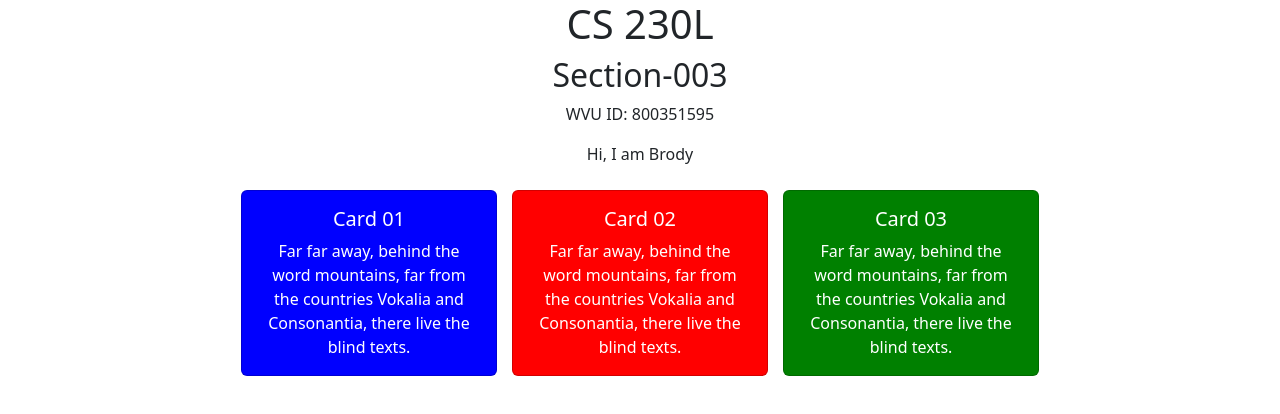
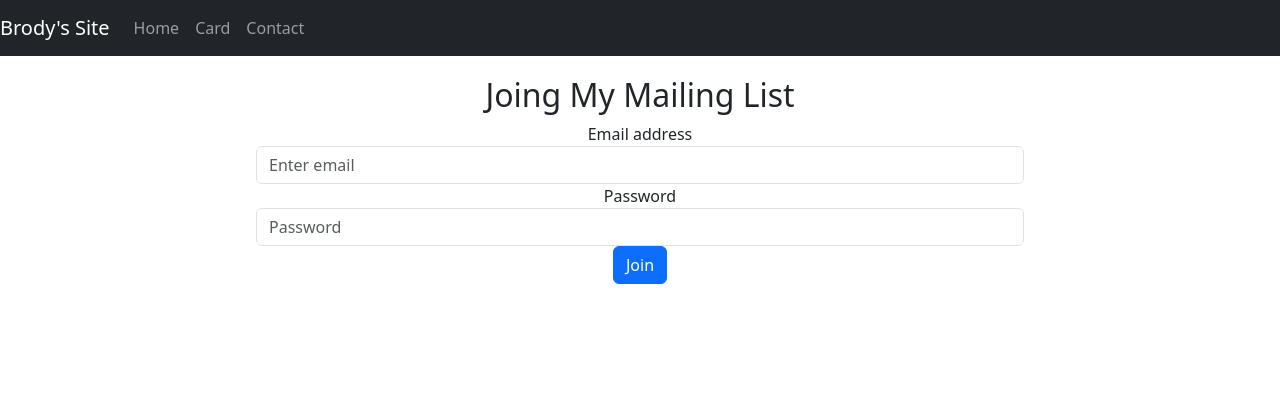
Before and after one commit to brodytrue/two30-lab, a React (Create React App) app: page /contact in a window 1280 px wide. Shown: the top 414 px of the page. Built offline with nearby package versions, Linux system fonts and the light colour scheme.

Commit message:
Added Card and Contact pages

```diff
--- a/src/App.css
+++ b/src/App.css
@@ -28,6 +28,16 @@
   color: #61dafb;
 }
 
+.Home {
+  margin-top: 20px;
+}
+
+.ContactForm {
+  margin: auto;
+  margin-top: 20px;
+  width: 60%;
+}
+
 @keyframes App-logo-spin {
   from {
     transform: rotate(0deg);
@@ -40,24 +50,27 @@
 #card-holder {
   display: flex;
   justify-content: center;
- }
+}
 
 #card01 {
-  background-color: blue;
-  color: white;
+  background-color: white;
+  color: darkslategray;
   width: 20%;
+  margin-top: 20px;
 }
 
 #card02 {
-  background-color: red;
-  color: white;
+  background-color: white;
+  color: darkslategray;
   width: 20%;
   margin-left: 15px;
   margin-right: 15px;
+  margin-top: 20px;
 }
 
 #card03 {
-  background-color: green;
-  color: white;
+  background-color: white;
+  color: darkslategray;
   width: 20%;
+  margin-top: 20px;
 }
--- a/src/App.js
+++ b/src/App.js
@@ -1,55 +1,22 @@
-import logo from './logo.svg';
-import './App.css';
+import "./App.css";
+import Card from "./components/Card";
+import Navbar from "./components/Navbar";
+import Home from "./components/Home";
+import Contact from "./components/Contact";
+import { BrowserRouter as Router, Routes, Route } from "react-router-dom";
 
 function App() {
   return (
-    <div className="App">
-      <h1>CS 230L</h1>
-      <h2>Section-003</h2>
-      <p>WVU ID: 800351595</p>
-      <p>Hi, I am Brody</p>
-      <Navbar />
-    </div>
-  );
-}
-
-function Navbar() {
-  return(
-    <nav class="navbar navbar-default">
-      <Card />
-    </nav>
-  );
-}
-
-function Card() {
-  return(
-    <div id="card-holder">
-
-      <div class="card" id='card01'>
-        <div class="card-body">
-          <h5 class="card-title">Card 01</h5>
-          <p class="card-text">Far far away, behind the word mountains, far from
-          the countries Vokalia and Consonantia, there live the blind texts.</p>
-        </div>
+    <Router>
+      <div className="App">
+        <Navbar />
+        <Routes>
+          <Route path="/" element={<Home />}></Route>
+          <Route path="/card" element={<Card />}></Route>
+          <Route path="/contact" element={<Contact />}></Route>
+        </Routes>
       </div>
-
-      <div class="card" id='card02'>
-        <div class="card-body">
-          <h5 class="card-title">Card 02</h5>
-          <p class="card-text">Far far away, behind the word mountains, far from
-          the countries Vokalia and Consonantia, there live the blind texts.</p>
-        </div>
-      </div>
-
-      <div class="card" id='card03'>
-        <div class="card-body">
-          <h5 class="card-title">Card 03</h5>
-          <p class="card-text">Far far away, behind the word mountains, far from
-          the countries Vokalia and Consonantia, there live the blind texts.</p>
-        </div>
-      </div>
-
-    </div>
+    </Router>
   );
 }
 
--- /dev/null
+++ b/src/components/Card.js
@@ -0,0 +1,35 @@
+export default function Card() {
+  return (
+    <div id="card-holder">
+      <div class="card" id="card01">
+        <div class="card-body">
+          <h5 class="card-title">Card 01</h5>
+          <p class="card-text">
+            Far far away, behind the word mountains, far from the countries
+            Vokalia and Consonantia, there live the blind texts.
+          </p>
+        </div>
+      </div>
+
+      <div class="card" id="card02">
+        <div class="card-body">
+          <h5 class="card-title">Card 02</h5>
+          <p class="card-text">
+            Far far away, behind the word mountains, far from the countries
+            Vokalia and Consonantia, there live the blind texts.
+          </p>
+        </div>
+      </div>
+
+      <div class="card" id="card03">
+        <div class="card-body">
+          <h5 class="card-title">Card 03</h5>
+          <p class="card-text">
+            Far far away, behind the word mountains, far from the countries
+            Vokalia and Consonantia, there live the blind texts.
+          </p>
+        </div>
+      </div>
+    </div>
+  );
+}
--- /dev/null
+++ b/src/components/Contact.js
@@ -0,0 +1,31 @@
+export default function Contact() {
+  return (
+    <form className="ContactForm">
+      <h2>Joing My Mailing List</h2>
+
+      <div class="form-group">
+        <label for="exampleInputEmail1">Email address</label>
+        <input
+          type="email"
+          class="form-control"
+          id="exampleInputEmail1"
+          aria-describedby="emailHelp"
+          placeholder="Enter email"
+        />
+      </div>
+      <div class="form-group">
+        <label for="exampleInputPassword1">Password</label>
+        <input
+          type="password"
+          class="form-control"
+          id="exampleInputPassword1"
+          placeholder="Password"
+        />
+      </div>
+
+      <button type="submit" class="btn btn-primary">
+        Join
+      </button>
+    </form>
+  );
+}
--- /dev/null
+++ b/src/components/Home.js
@@ -0,0 +1,10 @@
+export default function Home() {
+  return (
+    <div className="Home">
+      <h1>CS 230L</h1>
+      <h2>Section-003</h2>
+      <p>WVU ID: 800351595</p>
+      <p>Hi, I am Brody</p>
+    </div>
+  );
+}
--- /dev/null
+++ b/src/components/Navbar.js
@@ -0,0 +1,41 @@
+export default function Navbar() {
+  return (
+    <nav class="navbar navbar-expand-lg navbar-dark bg-dark">
+      <a class="navbar-brand" href="/">
+        Brody's Site
+      </a>
+      <button
+        class="navbar-toggler"
+        type="button"
+        data-toggle="collapse"
+        data-target="#navbarSupportedContent"
+        aria-controls="navbarSupportedContent"
+        aria-expanded="false"
+        aria-label="Toggle navigation"
+      >
+        <span class="navbar-toggler-icon"></span>
+      </button>
+
+      <div class="collapse navbar-collapse" id="navbarSupportedContent">
+        <ul class="navbar-nav mr-auto">
+          <li class="nav-item active">
+            <a class="nav-link" href="/">
+              Home
+            </a>
+          </li>
+          <li class="nav-item">
+            <a class="nav-link" href="/card">
+              Card
+            </a>
+          </li>
+
+          <li class="nav-item">
+            <a class="nav-link" href="/contact">
+              Contact
+            </a>
+          </li>
+        </ul>
+      </div>
+    </nav>
+  );
+}
```
